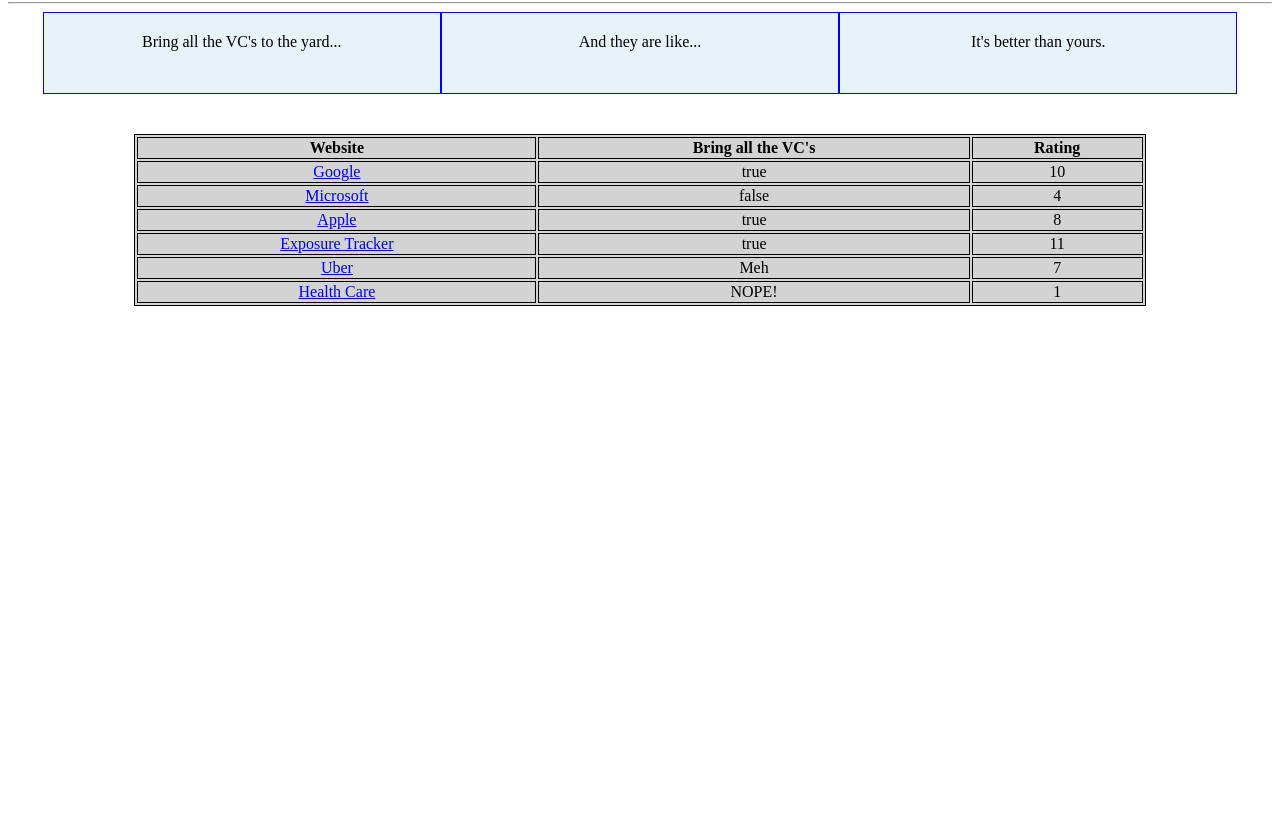
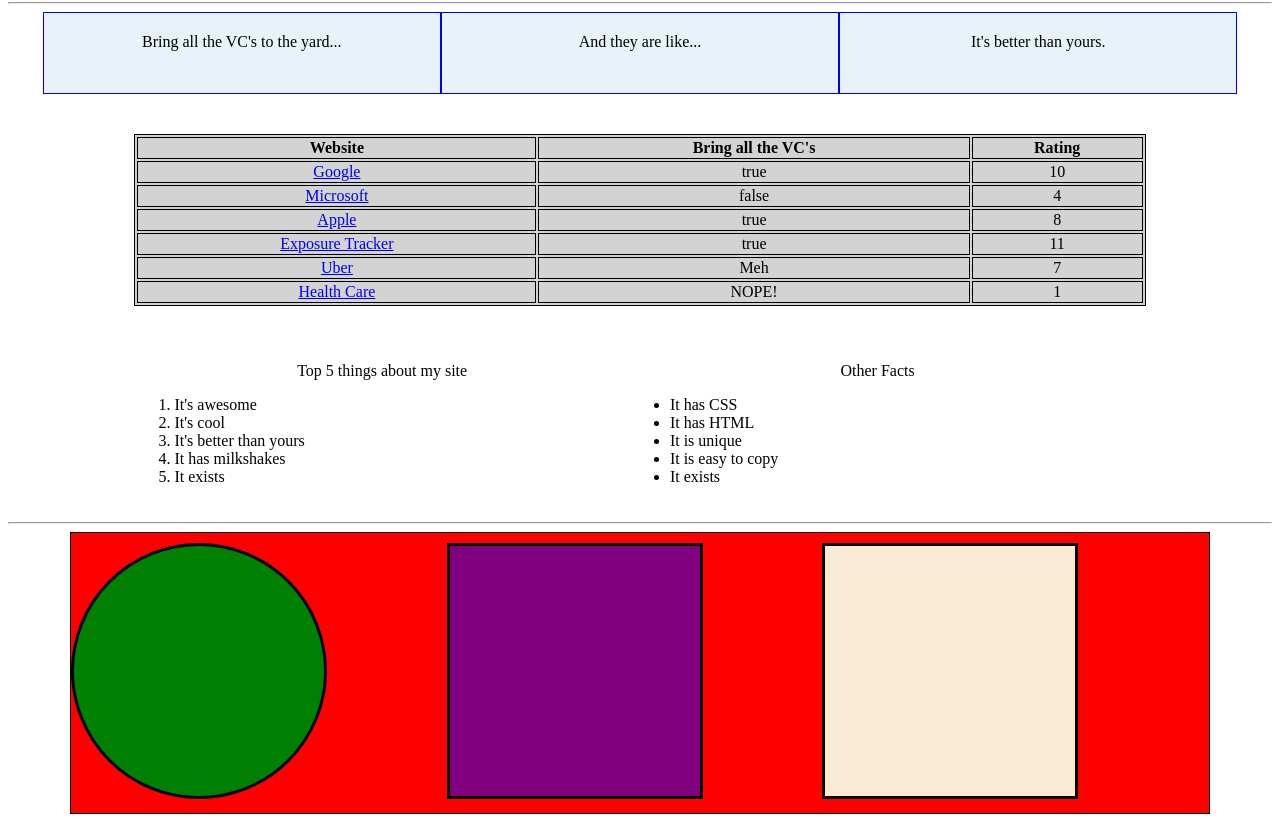
Before and after one commit to ranaki/DPL_D02_HTML_CSS, a plain HTML site: page index.html in a window 1280 px wide. Shown: the part 78-900 px from the top of the page. Before the commit the page ends 800 px from the top, so only its background shows below. Drawn offline with Linux system fonts and the light colour scheme.

Commit message:
working on shapes

```diff
--- a/index.html
+++ b/index.html
@@ -56,6 +56,34 @@
             </tbody>
         </table>
 
+        <div class="div-things-facts">
+            <section class="sec-things-facts">
+                <p>Top 5 things about my site</p>
+                <ol>
+                    <li>It's awesome</li>
+                    <li>It's cool</li>
+                    <li>It's better than yours</li>
+                    <li>It has milkshakes</li>
+                    <li>It exists</li>
+                </ol>
+            </section><!--
+          --><section  class="sec-things-facts">
+                <p>Other Facts</p>
+                <ul>
+                    <li>It has CSS</li>
+                    <li>It has HTML</li>
+                    <li>It is unique</li>
+                    <li>It is easy to copy</li>
+                    <li>It exists</li>
+                </ul>
+          </section>
+        </div>
+        <hr>
+        <div class="div-art">
+            <div class="sec-spacer"><section id="green-circle"></section></div><!--
+            --><div class="sec-spacer"><section id="purple-box"></section></div><!--
+            --><div class="sec-spacer"><section id="bunny-box"></section><div>
+        </div>
 
     </body>
 </html>
--- a/style.css
+++ b/style.css
@@ -35,3 +35,53 @@ td {
     border: 1px solid black;
 
 }
+.div-things-facts {
+    margin: 20px auto;
+    width: 80%;
+    /*border: 1px solid black;*/
+}
+.div-things-facts p {
+    text-align: center;
+}
+.sec-things-facts {
+    /*border: 1px solid blue;*/
+    width: 49%;
+}
+
+#green-circle,
+#purple-box,
+#bunny-box {
+    display: inline-block;
+    margin: 10px auto;
+}
+#green-circle {
+    height: 250px;
+    width: 250px;
+    border-radius: 50%;
+    background-color: green;
+    border: 3px solid black;
+}
+#purple-box {
+    height: 250px;
+    width: 250px;
+    background-color: purple;
+    border: 3px solid black;
+}
+#bunny-box {
+    height: 250px;
+    width: 250px;
+    background-color: antiquewhite;
+    border: 3px solid black;
+}
+.div-art {
+    margin: 5px auto;
+    width: 90%;
+    border: 1px solid black;
+    background-color: red;
+}
+.sec-spacer {
+    display: inline-block;
+    width: 33%;
+    margin: auto;
+    justify-content: center;
+}
```
